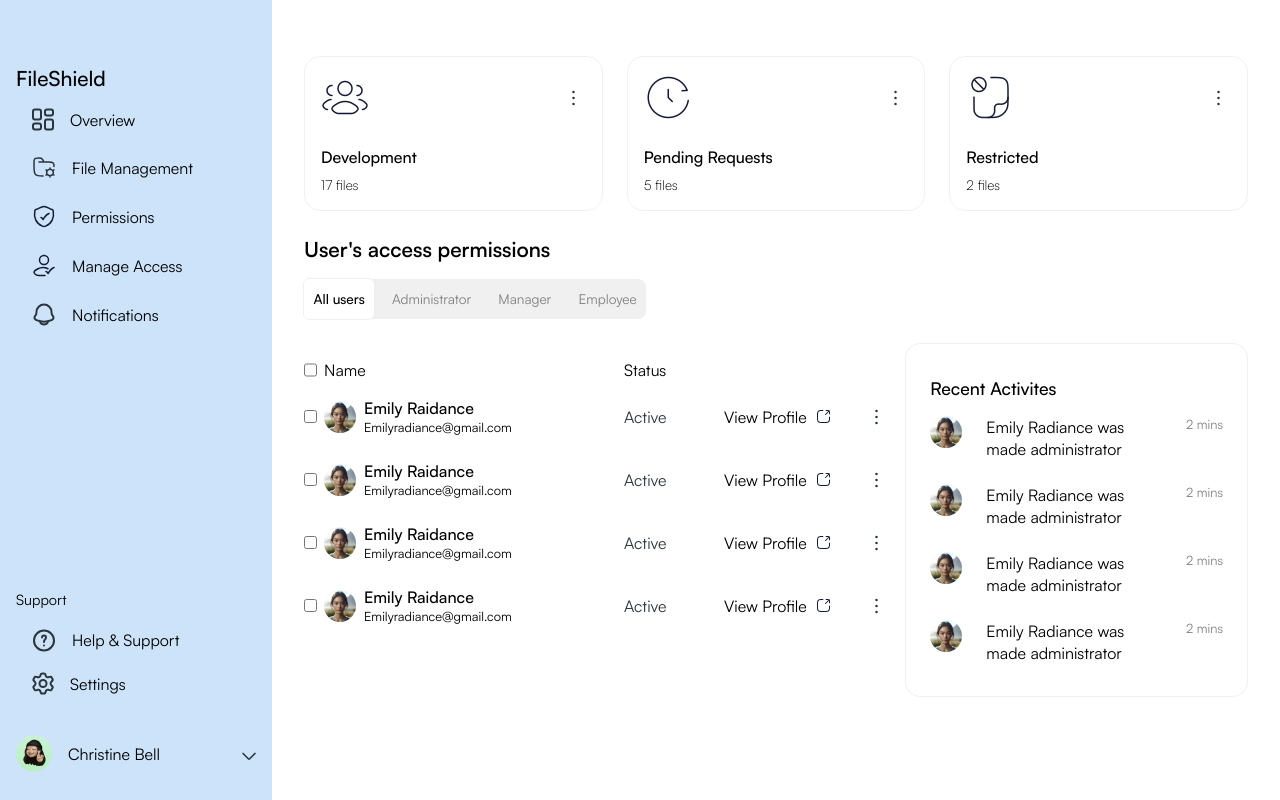
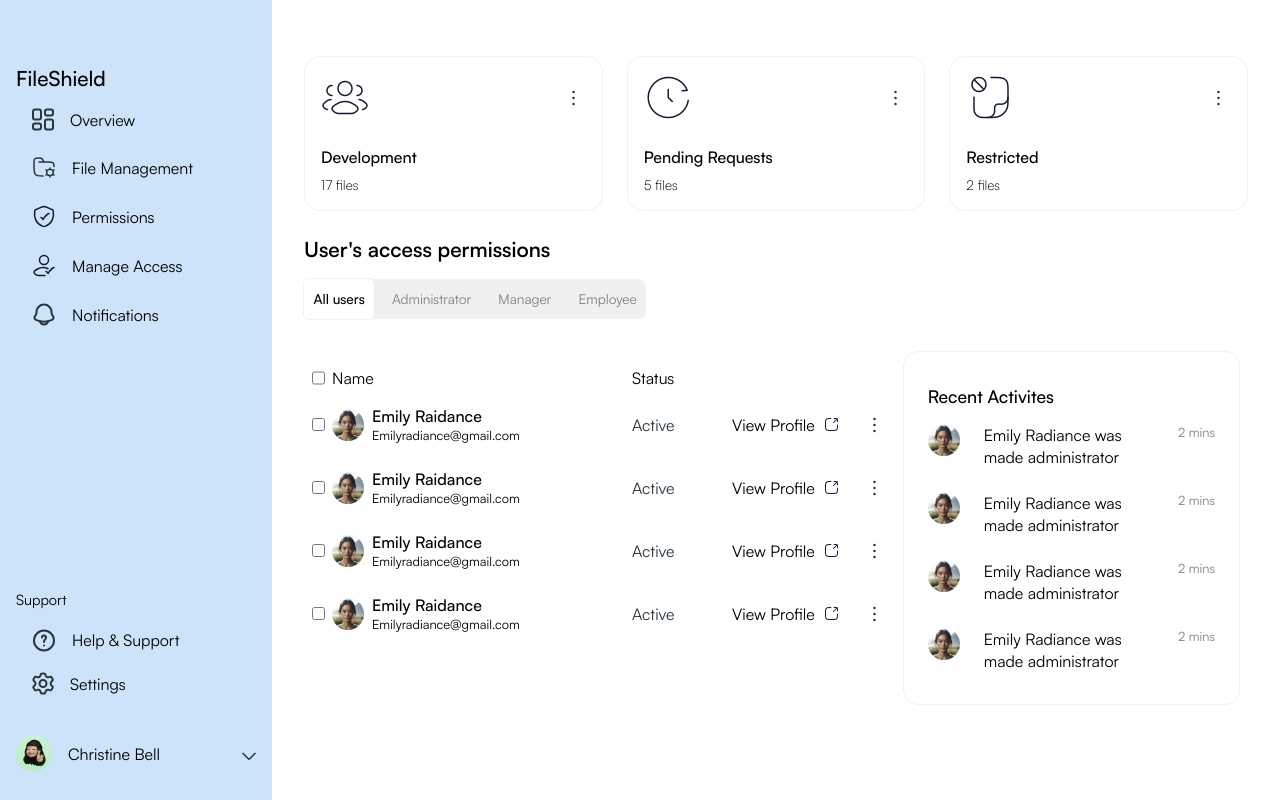
Before and after one commit to BadgerV/IAM, a React (Vite) app: page /overview in a window 1280 px wide. Built offline with nearby package versions, Linux system fonts and the light colour scheme; a web font is replaced by a local one.

Commit message:
preetier

```diff
--- a/src/components/OverviewDashboard/overviewDashboard.css
+++ b/src/components/OverviewDashboard/overviewDashboard.css
@@ -54,6 +54,7 @@
   display: flex;
   flex-direction: row;
   gap: 1rem;
+  padding: 0.5em;
 }
 
 .overview-dashboard-bottom-left {
```
